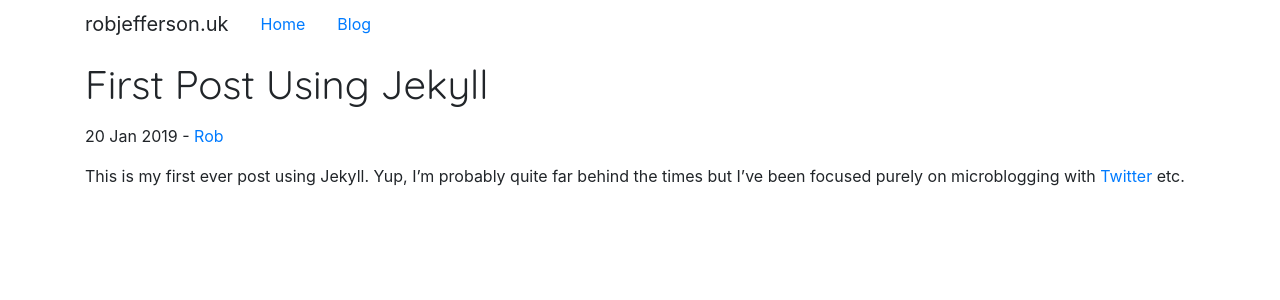
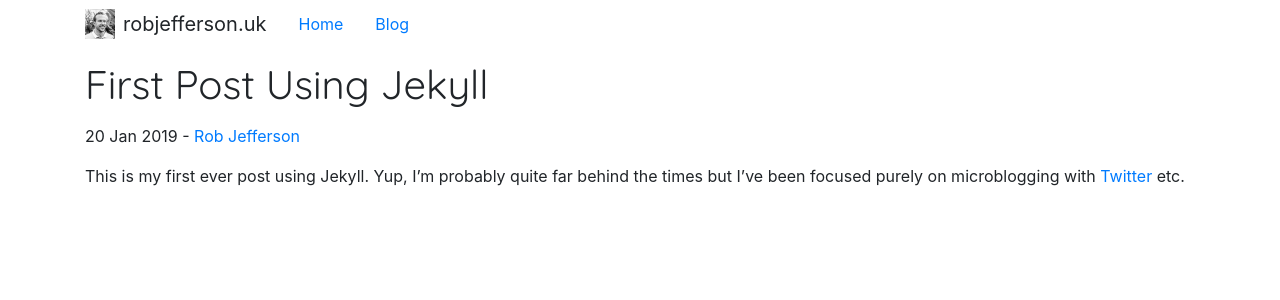
Before and after one commit to rob-jefferson/old-v2-rob-jefferson.github.io, a Jekyll site: the page built from _posts/2019-01-20-first-post-using-jekyll.md, in a window 1280 px wide. Shown: the top 300 px of the page. Built offline with Jekyll 4.4.1, drawn with Linux system fonts in a browser that asks for light colours.

Commit message:
RJ thumb added

```diff
--- a/_includes/navigation.html
+++ b/_includes/navigation.html
@@ -1,5 +1,5 @@
 <nav class="nav nav-pills mb-3 mt-1">
-        <span class="navbar-brand">robjefferson.uk</span>
+        <span class="navbar-brand"><img src="/images/rob-jefferson-thumb.jpg" width="30" height="30" class="d-inline-block align-top mr-2" alt="Rob Jefferson">robjefferson.uk</span>
         {% for item in site.data.navigation %}
         <a href="{{ item.link }}" {% if page.url == item.link %} class="nav-link active" {% else %} class="nav-link" {% endif %}>
                 {{ item.name }}</a>
--- a/_layouts/post.html
+++ b/_layouts/post.html
@@ -3,7 +3,7 @@ layout: default
 ---
 <article class="h-entry">
 <h1 class="mb-3 p-name">{{ page.title }}</h1>
-<p><time class="dt-published" datetime="{{ page.date }}">{{ page.date | date_to_string }}</time> - <a href="{{ page.profile }}" class="p-author h-card">{{ page.author }}</a></p>
+<p><time class="dt-published" datetime="{{ page.date }}">{{ page.date | date_to_string }}</time> - <a href="{{ page.profile }}" class="p-author h-card" rel="author">{{ page.author }}</a></p>
 
 <span class="e-content">{{ content }}</span>
 </article>
--- a/_posts/2019-01-20-first-post-using-jekyll.md
+++ b/_posts/2019-01-20-first-post-using-jekyll.md
@@ -1,6 +1,6 @@
 ---
 layout: post
-author: Rob
+author: Rob Jefferson
 profile: https://www.robjefferson.uk
 ---
 This is my first ever post using Jekyll. Yup, I'm probably quite far behind the times but I've been focused purely on microblogging with [Twitter](https://twitter.com/robjefferson) etc.
```
Also changed, not shown: images/rob-jefferson-thumb.jpg (added), 1 other file.
